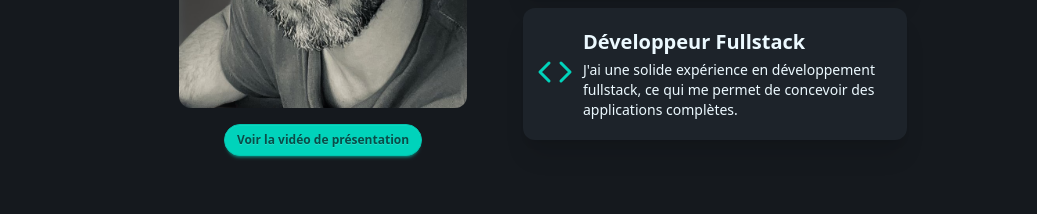
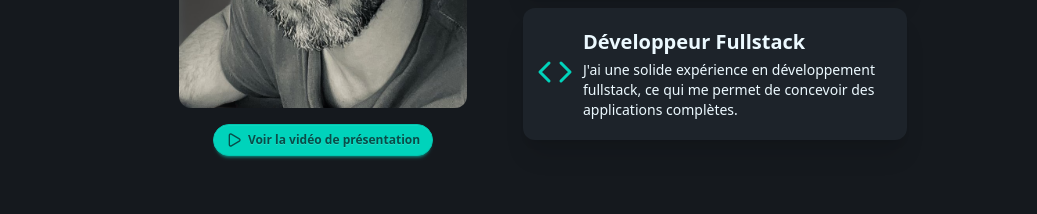
Before and after one commit to GuillaumePOREZ72/portfolio-fullstack, a React (Vite) app: page / in a window 1280 px wide. Shown: the part 1160-1374 px from the top of the page, without its empty margins (97-1134 px from the left). Built offline with nearby package versions, Linux system fonts and the light colour scheme.

Commit message:
✨ feat: add video button with play icon in About component and enhance email button in Home component

```diff
--- a/src/components/About.tsx
+++ b/src/components/About.tsx
@@ -1,6 +1,6 @@
 import Title from "./Title";
 import img from "../assets/portrait_officiel.png";
-import { LetterText, CalendarSync, Code } from "lucide-react";
+import { LetterText, CalendarSync, Code, Play } from "lucide-react";
 import VideoModal from "./VideoModal";
 import { useState } from "react";
 
@@ -46,8 +46,9 @@ export default function About() {
               <button
                 type="button"
                 onClick={() => setOpenVideo(true)}
-                className="btn btn-accent btn-sm rounded-full"
+                className="btn btn-accent btn-sm rounded-full group"
               >
+                <Play className="w-4 h-4 transition-transform duration-300 group-hover:scale-125" />
                 Voir la vidéo de présentation
               </button>
             </div>
--- a/src/components/Home.tsx
+++ b/src/components/Home.tsx
@@ -18,10 +18,10 @@ export default function Home() {
         </p>
         <a
           href="mailto:gpdev@ik.me?subject=Contact via portfolio&body=Bonjour,je vous contacte pour..."
-          className="btn btn-accent md:w-fit rounded-full"
+          className="btn btn-accent md:w-fit rounded-full group"
           title="Cliquez pour m'envoyer un mail"
         >
-          <Mail className="w-5 h-5" />
+          <Mail className="w-5 h-5 transition-transform duration-300 group-hover:scale-125" />
           Contactez-moi
         </a>
       </div>
```
